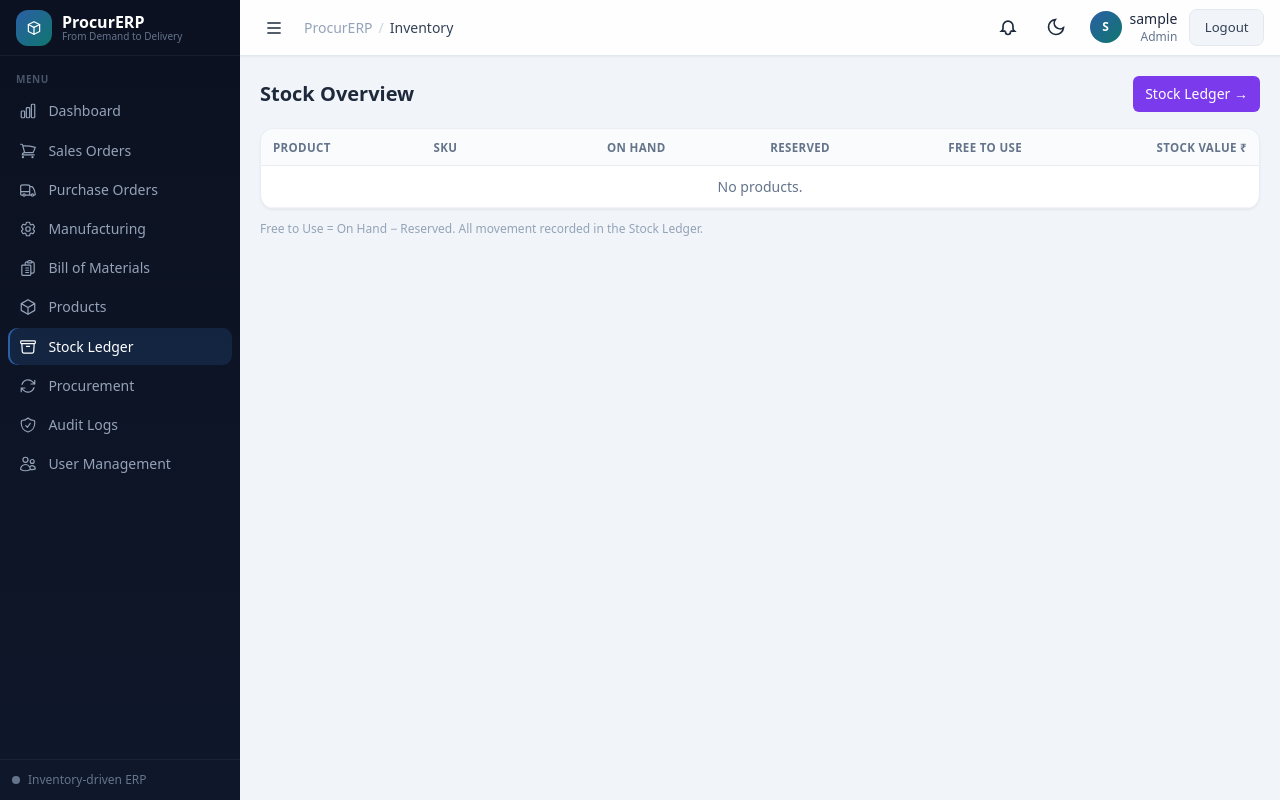
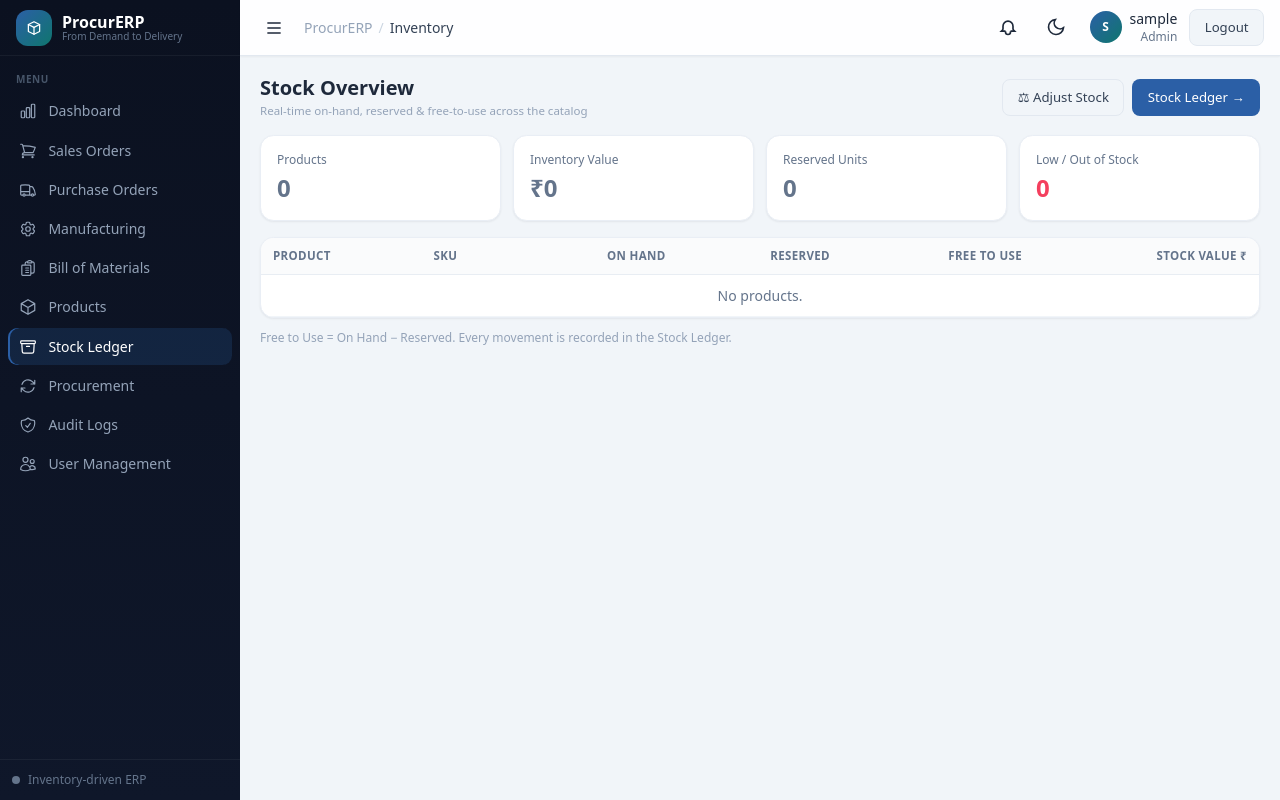
Before and after one commit to Adgu0205/miniERP-, a Django app: page /inventory/ in a window 1280 px wide. Run offline with Django 5.2, Linux system fonts and the light colour scheme; the visitor is signed in with stand-in values (Sample User, id 1); data that the repository does not hold is empty; parts of the project's set-up code (start-up, migrations or seed data) failed here and were passed over; some libraries are stand-ins or nearby versions.

Commit message:
feat(inventory): manual stock adjustment + stock overview KPIs

```diff
--- a/apps/inventory/urls.py
+++ b/apps/inventory/urls.py
@@ -7,4 +7,5 @@ app_name = "inventory"
 urlpatterns = [
     path("", views.stock_overview, name="overview"),
     path("ledger/", views.ledger, name="ledger"),
+    path("adjust/", views.stock_adjust, name="adjust"),
 ]
--- a/apps/inventory/views.py
+++ b/apps/inventory/views.py
@@ -1,9 +1,13 @@
+from decimal import Decimal, InvalidOperation
+
+from django.contrib import messages
 from django.core.paginator import Paginator
-from django.shortcuts import render
+from django.shortcuts import get_object_or_404, redirect, render
 
 from apps.products.models import Product
 from apps.users.permissions import module_required
 
+from . import services
 from .models import MovementType, StockLedger
 
 
@@ -36,5 +40,33 @@ def ledger(request):
 
 @module_required("inventory")
 def stock_overview(request):
+    products = list(Product.objects.all())
+    summary = {
+        "skus": len(products),
+        "value": sum((p.stock_value for p in products), Decimal("0")),
+        "low": sum(1 for p in products if p.free_to_use <= 0),
+        "reserved": sum((p.reserved for p in products), Decimal("0")),
+    }
+    return render(request, "inventory/overview.html",
+                  {"products": products, "summary": summary})
+
+
+@module_required("inventory")
+def stock_adjust(request):
+    """Manual stock adjustment (counts, damage, opening balance) → ledger move."""
     products = Product.objects.all()
-    return render(request, "inventory/overview.html", {"products": products})
+    if request.method == "POST":
+        product = get_object_or_404(Product, pk=request.POST.get("product"))
+        try:
+            qty = Decimal(request.POST.get("quantity", "0"))
+        except (InvalidOperation, TypeError):
+            qty = Decimal("0")
+        note = request.POST.get("note", "").strip() or "manual adjustment"
+        if qty == 0:
+            messages.error(request, "Enter a non-zero quantity (use a minus sign to remove).")
+        else:
+            services.record_move(product, qty, MovementType.ADJUST,
+                                 reference="adjustment", note=note, user=request.user)
+            messages.success(request, f"Adjusted {product.name} by {qty:+}. New on-hand: {product.on_hand}.")
+        return redirect("inventory:adjust")
+    return render(request, "inventory/adjust.html", {"products": products})
--- a/templates/inventory/overview.html
+++ b/templates/inventory/overview.html
@@ -1,20 +1,35 @@
 {% extends "base.html" %}
+{% load humanize %}
 {% block breadcrumb %}Inventory{% endblock %}
 {% block content %}
-<div class="flex items-center justify-between mb-4">
-  <h1 class="text-xl font-semibold">Stock Overview</h1>
-  <a href="{% url 'inventory:ledger' %}" class="text-sm px-3 py-2 rounded-md bg-violet-600 text-white">Stock Ledger →</a>
+<div class="flex items-center justify-between mb-4 gap-3 flex-wrap">
+  <div>
+    <h1 class="page-title">Stock Overview</h1>
+    <p class="page-sub">Real-time on-hand, reserved &amp; free-to-use across the catalog</p>
+  </div>
+  <div class="flex gap-2">
+    <a href="{% url 'inventory:adjust' %}" class="btn btn-soft">⚖ Adjust Stock</a>
+    <a href="{% url 'inventory:ledger' %}" class="btn btn-primary">Stock Ledger →</a>
+  </div>
 </div>
+
+<div class="grid grid-cols-2 lg:grid-cols-4 gap-3 mb-4">
+  <div class="card p-4"><div class="text-xs text-slate-500">Products</div><div class="text-2xl font-bold mt-1 text-slate-500">{{ summary.skus }}</div></div>
+  <div class="card p-4"><div class="text-xs text-slate-500">Inventory Value</div><div class="text-2xl font-bold mt-1 text-slate-500">₹{{ summary.value|floatformat:0|intcomma }}</div></div>
+  <div class="card p-4"><div class="text-xs text-slate-500">Reserved Units</div><div class="text-2xl font-bold mt-1 text-slate-500">{{ summary.reserved|floatformat:0 }}</div></div>
+  <div class="card p-4"><div class="text-xs text-slate-500">Low / Out of Stock</div><div class="text-2xl font-bold mt-1 text-rose-500">{{ summary.low }}</div></div>
+</div>
+
 <div class="card overflow-x-auto"><table class="erp">
   <thead><tr><th>Product</th><th>SKU</th><th class="text-right">On Hand</th><th class="text-right">Reserved</th>
     <th class="text-right">Free to Use</th><th class="text-right">Stock Value ₹</th></tr></thead>
   <tbody>{% for p in products %}<tr>
     <td class="font-medium">{{ p.name }}</td><td class="text-slate-500">{{ p.sku }}</td>
     <td class="text-right">{{ p.on_hand }}</td>
-    <td class="text-right text-amber-600">{{ p.reserved }}</td>
-    <td class="text-right font-semibold {% if p.free_to_use <= 0 %}text-rose-500{% else %}text-emerald-600{% endif %}">{{ p.free_to_use }}</td>
-    <td class="text-right">{{ p.stock_value }}</td>
-  </tr>{% empty %}<tr><td colspan="6" class="text-center text-slate-500 py-8">No products.</td></tr>{% endfor %}</tbody>
+    <td class="text-right text-slate-600">{{ p.reserved }}</td>
+    <td class="text-right font-semibold {% if p.free_to_use <= 0 %}text-rose-500{% else %}text-slate-600{% endif %}">{{ p.free_to_use }}</td>
+    <td class="text-right">{{ p.stock_value|floatformat:2 }}</td>
+  </tr>{% empty %}<tr><td colspan="6" class="text-center text-slate-500 py-10">No products.</td></tr>{% endfor %}</tbody>
 </table></div>
-<p class="text-xs text-slate-400 mt-3">Free to Use = On Hand − Reserved. All movement recorded in the Stock Ledger.</p>
+<p class="text-xs text-slate-400 mt-3">Free to Use = On Hand − Reserved. Every movement is recorded in the Stock Ledger.</p>
 {% endblock %}
```
Also changed, not shown: templates/inventory/adjust.html (added, +33 -0 lines), templates/inventory/ledger.html (+10 -4 lines).
